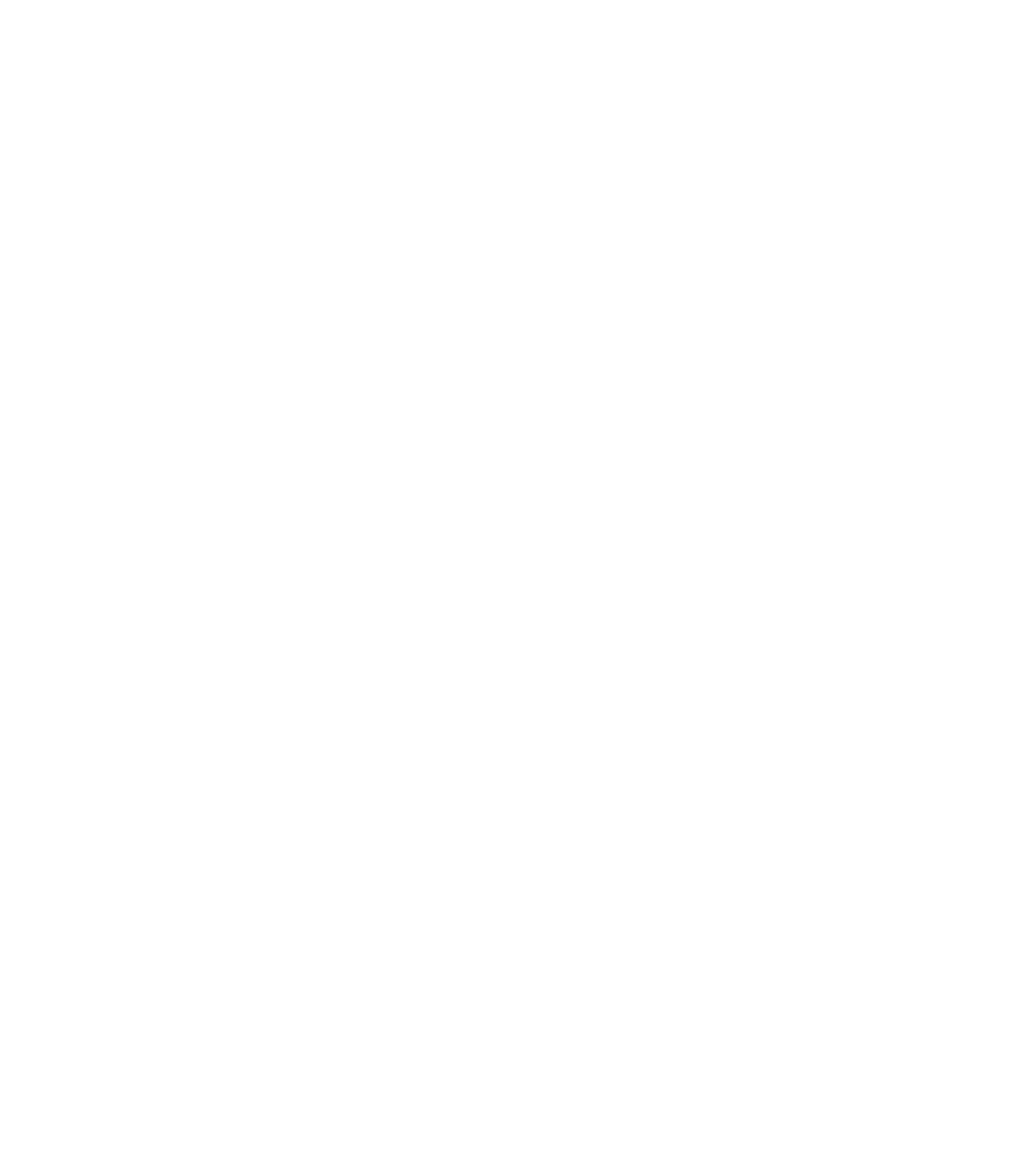
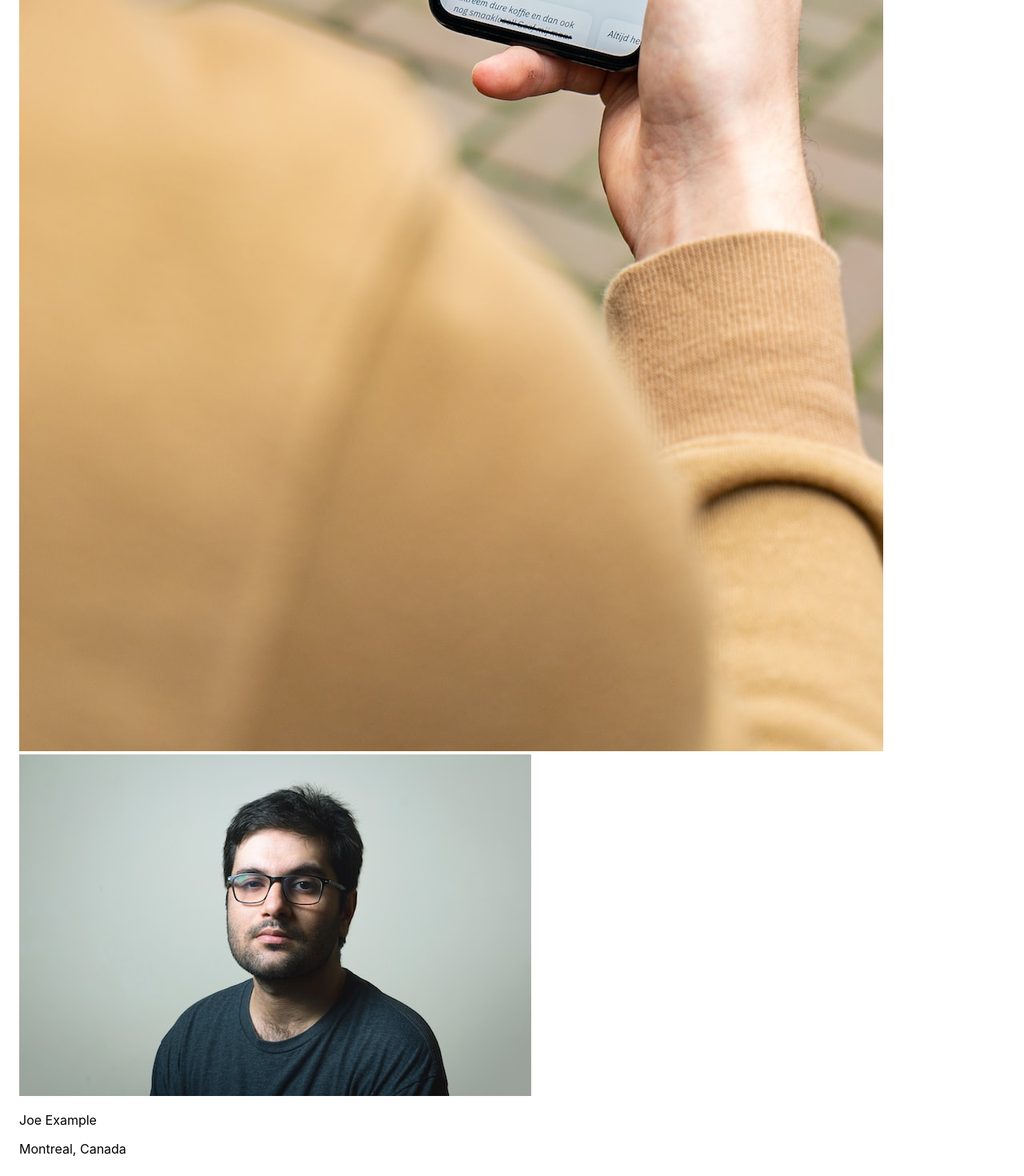
Before and after one commit to alyshajoy/PhotoLab, a React (Create React App) app in the folder frontend/: page / in a window 1280 px wide. Shown: the part 1006-2476 px from the top of the page at 80% size. Before the commit the page ends 800 px from the top, so only its background shows below. Built offline with nearby package versions, Linux system fonts and the light colour scheme; the HTML template or start-up script is replaced by a standard one.

Commit message:
create photoListItem component

```diff
--- a/frontend/src/App.jsx
+++ b/frontend/src/App.jsx
@@ -3,11 +3,24 @@ import React from 'react';
 import PhotoListItem from './components/PhotoListItem';
 import './App.scss';
 
+const sampleDataForPhotoListItem = {
+id: "1",
+location: {
+  city: "Montreal",
+  country: "Canada",
+},
+imageSource: `${process.env.PUBLIC_URL}/Image-1-Regular.jpeg`,
+username: "Joe Example",
+profile: `${process.env.PUBLIC_URL}/profile-1.jpg`,
+};
+
 // Note: Rendering a single component to build components in isolation
 const App = () => {
+
+
   return (
     <div className="App">
-      <PhotoListItem/>
+      <PhotoListItem sampleData={sampleDataForPhotoListItem}/>
     </div>
   );
 };
--- a/frontend/src/components/PhotoListItem.jsx
+++ b/frontend/src/components/PhotoListItem.jsx
@@ -3,19 +3,25 @@ import React from "react";
 import "../styles/PhotoListItem.scss";
 
 
-const sampleDataForPhotoListItem = {
-  id: "1",
-  location: {
-    city: "Montreal",
-    country: "Canada",
-  },
-  imageSource: `${process.env.PUBLIC_URL}/Image-1-Regular.jpeg`,
-  username: "Joe Example",
-  profile: `${process.env.PUBLIC_URL}/profile-1.jpg`,
-};
+const PhotoListItem = (props) => {
 
-const PhotoListItem = () => {
-  /* Insert React */
+  const {
+    id,
+    location: {city, country},
+    imageSource,
+    username,
+    profile
+  } = props.sampleData;
+
+
+  return (
+    <div>
+      <img src={imageSource} />
+      <img src={profile} />
+      <p>{username}</p>
+      <p>{city}, {country}</p>
+    </div>
+  )
 };
 
 export default PhotoListItem;
```
Also changed, not shown: 1 other file (tests, documents, lock files or other folders).
